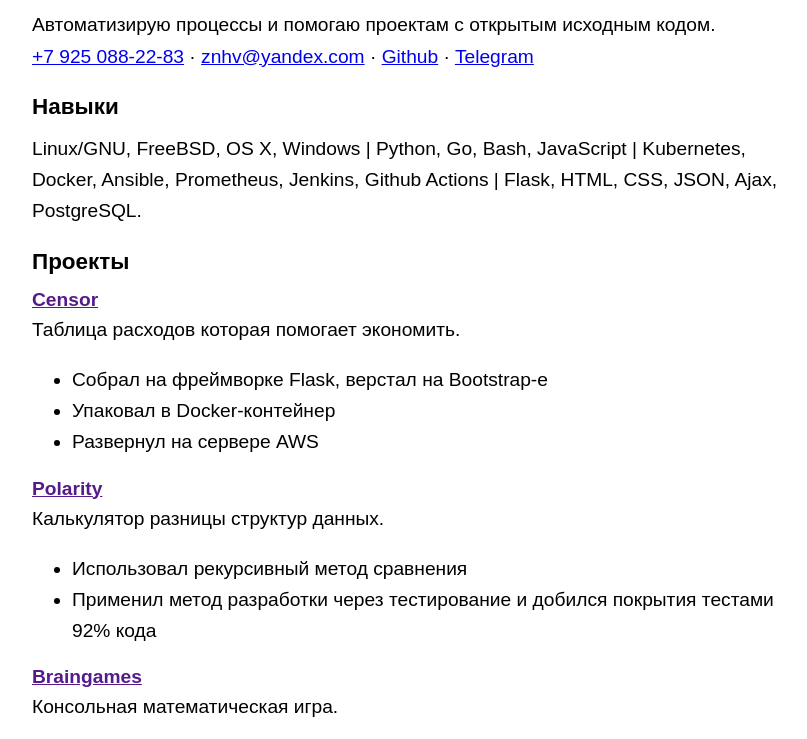
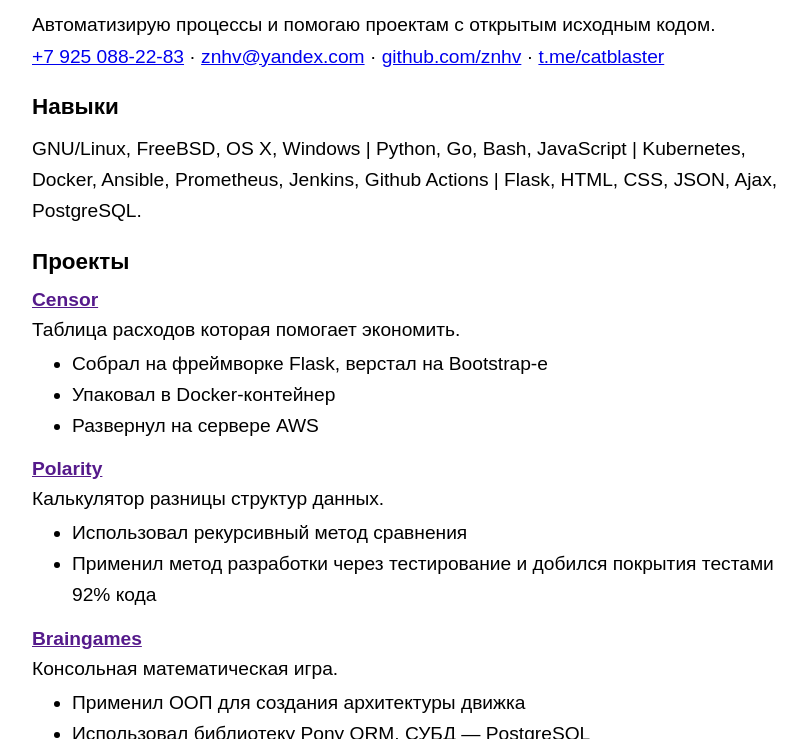
Before and after one commit to abuwhite/znhv.github.io, a plain HTML site: page index.html in a window 1280 px wide. Shown: the part 61-800 px from the top of the page, without its empty margins (224-1031 px from the left). Drawn offline with Linux system fonts and the light colour scheme.

Commit message:
Refactoring

```diff
--- a/index.html
+++ b/index.html
@@ -6,7 +6,10 @@
 <title>Boris Zhenikhov</title>
 <style>
 	@media (prefers-color-scheme: dark){
-		body {color:#fff;background:#000}
+		h1,h2,h3,h4 {
+		color: #fff;
+		}
+		body {color:rgb( 192, 192, 192 );background:rgb( 32, 32, 32 )}
 		a:link {color:#9cf}
 		a:hover, a:visited:hover {color:#cef}
 		a:visited {color:#c9f}
@@ -25,6 +28,10 @@
 		margin-block-start: auto;
 		margin-block-end: 3px;
 	}
+	ul {
+		margin-block-start: auto;
+		margin-block-end: 16px;
+	}
 	@media print{
 		body{
 			max-width:none
@@ -35,10 +42,10 @@
 	<header>
 		<h1>Борис Женихов, DevOps-инженер</h1>
 		<aside>Автоматизирую процессы и помогаю проектам с открытым исходным кодом.</aside>
-		<p class="typography-intro"><a href="tel:89250882283">+7 925 088-22-83</a> · <a href="mailto:znhv@yandex.com">znhv@yandex.com</a> · <a href="http://github.com/znhv">Github</a> · <a href="https://t.me/catblaster">Telegram</a></p>
+		<p class="typography-intro"><a href="tel:89250882283">+7 925 088-22-83</a> · <a href="mailto:znhv@yandex.com">znhv@yandex.com</a> · <a href="http://github.com/znhv">github.com/znhv</a> · <a href="https://t.me/catblaster">t.me/catblaster</a></p>
 	</header>
 	<h3>Навыки</h3>
-	<p>Linux/GNU, FreeBSD, OS X, Windows | Python, Go, Bash, JavaScript | Kubernetes, Docker, Ansible, Prometheus, Jenkins, Github Actions | Flask, HTML, CSS, JSON, Ajax, PostgreSQL.</p>
+	<p>GNU/Linux, FreeBSD, OS X, Windows | Python, Go, Bash, JavaScript | Kubernetes, Docker, Ansible, Prometheus, Jenkins, Github Actions | Flask, HTML, CSS, JSON, Ajax, PostgreSQL.</p>
 	<h3 id="projects">Проекты</h3>
 	<h4><a href="">Censor</a></h4>
 	<p>Таблица расходов которая помогает экономить.</p>
```
